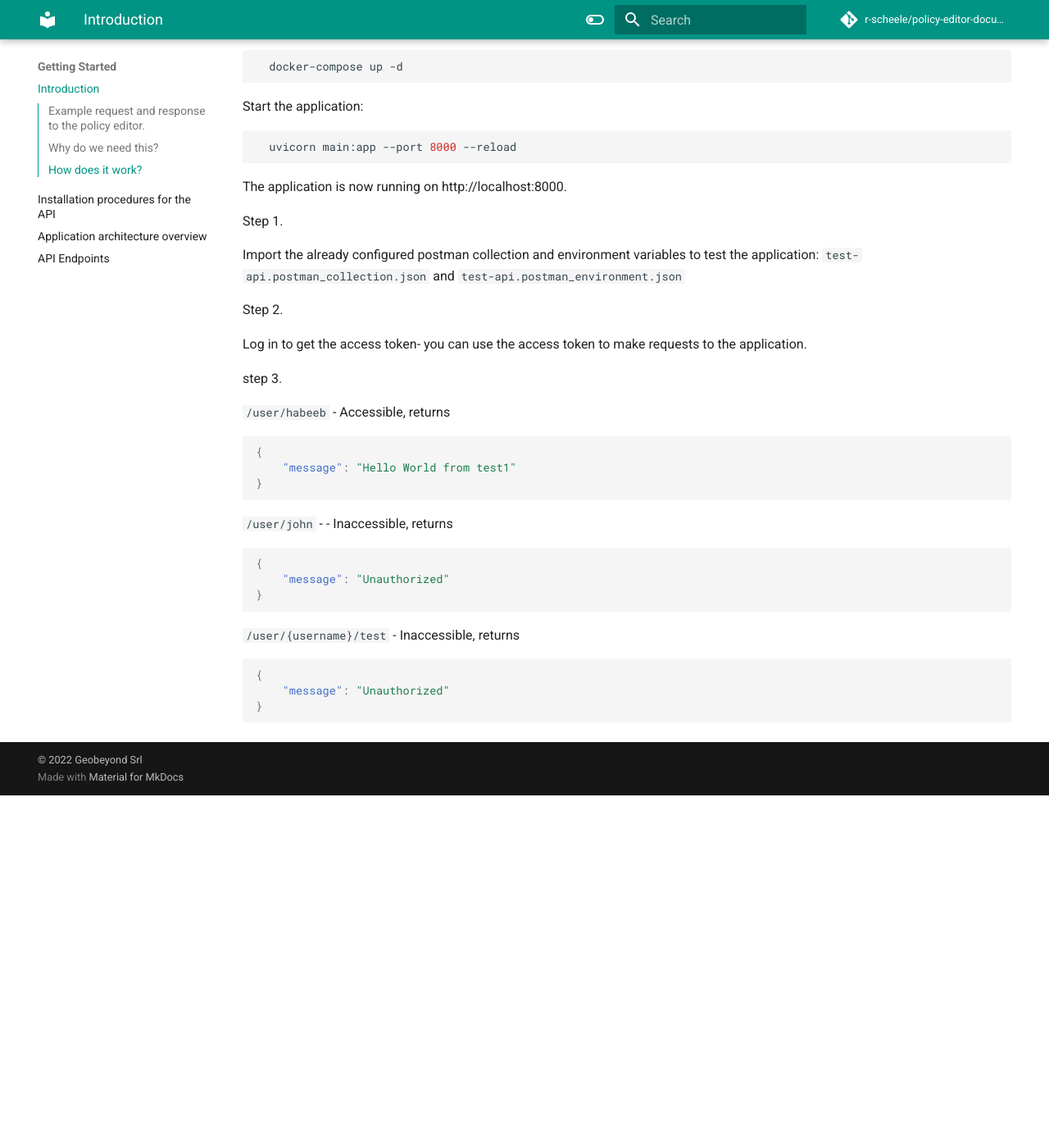
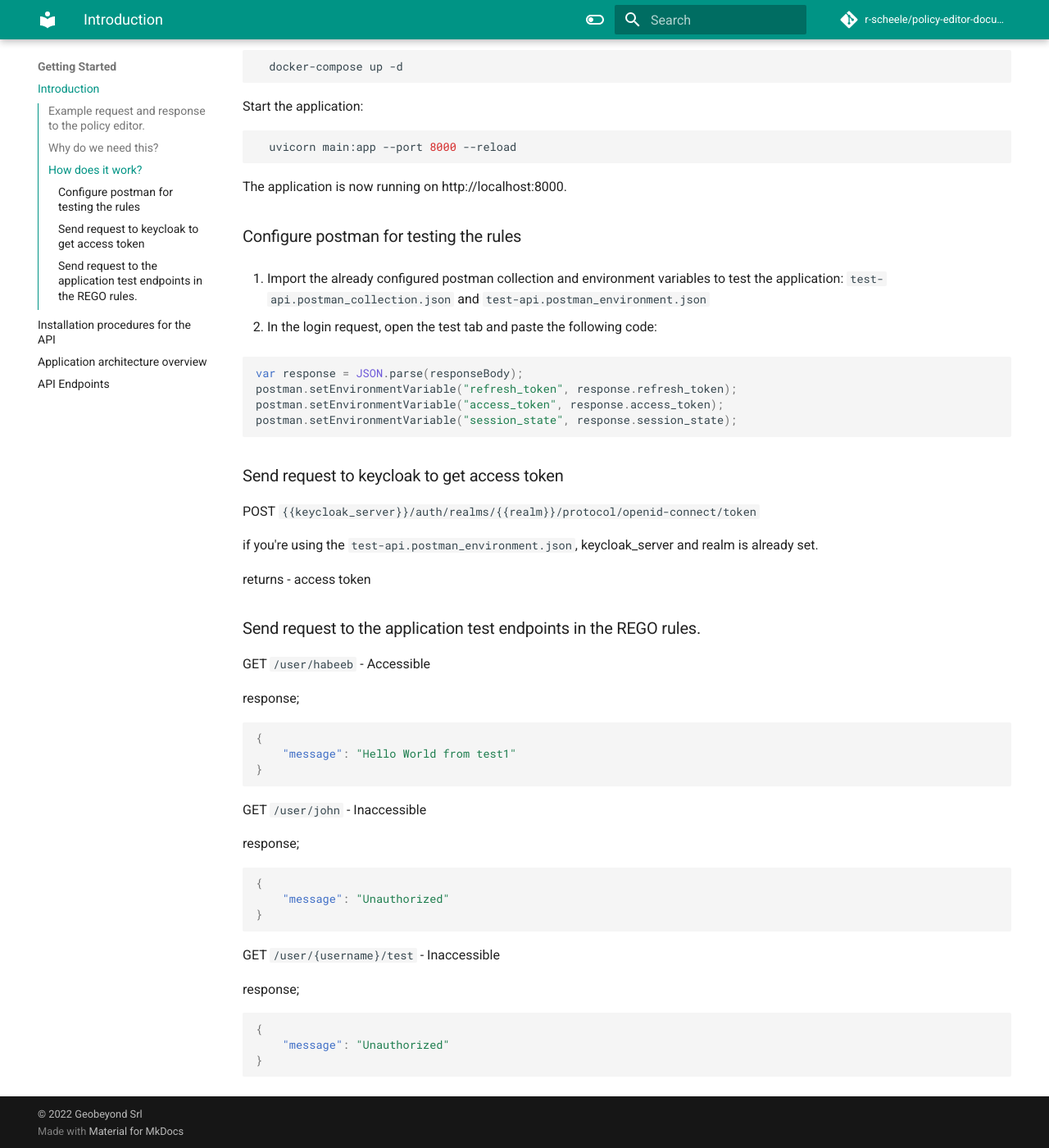
Before and after one commit to r-scheele/policy-editor-documentation, an MkDocs documentation site: the page built from docs/index.md, in a window 1280 px wide and 1400 px high, scrolled down 5669 px. Shown: the whole window at 82% size. Built offline with MkDocs 1.6.1 and Material for MkDocs 9.7.7, drawn with Linux system fonts in a browser that asks for light colours; comment, search, counter and statistics services are not loaded; before the commit the page ends 6639 px from its top, so only the background shows below that.

Commit message:
docs update

````diff
--- a/docs/index.md
+++ b/docs/index.md
@@ -263,19 +263,36 @@ Start the application:
 
 The application is now running on http://localhost:8000.
 
-Step 1.
+### Configure postman for testing the rules
 
-Import the already configured postman collection and environment variables to test the application:
+1. Import the already configured postman collection and environment variables to test the application:
 `test-api.postman_collection.json` and `test-api.postman_environment.json`
 
-Step 2.
+2. In the login request, open the test tab and paste the following code:
 
-Log in to get the access token- you can use the access token to make requests to the application.
+```js
+
+var response = JSON.parse(responseBody);
+postman.setEnvironmentVariable("refresh_token", response.refresh_token);
+postman.setEnvironmentVariable("access_token", response.access_token);
+postman.setEnvironmentVariable("session_state", response.session_state);
+
+```
+
+### Send request to keycloak to get access token
+
+POST `{{keycloak_server}}/auth/realms/{{realm}}/protocol/openid-connect/token`
+
+if you're using the `test-api.postman_environment.json`, keycloak_server and realm is already set.
+
+returns - access token
 
 
-step 3.
+### Send request to the application test endpoints in the REGO rules.
 
-`/user/habeeb` - Accessible, returns
+GET `/user/habeeb` - Accessible
+
+response;
 
 ```json
 {
@@ -284,7 +301,10 @@ step 3.
 ```
 
 
-`/user/john` - - Inaccessible, returns
+
+GET `/user/john` - Inaccessible
+
+response;
 
 ```json
 {
@@ -293,7 +313,9 @@ step 3.
 ```
 
 
-`/user/{username}/test` - Inaccessible, returns
+GET `/user/{username}/test` - Inaccessible
+
+response;
 
 ```json
 {
````
